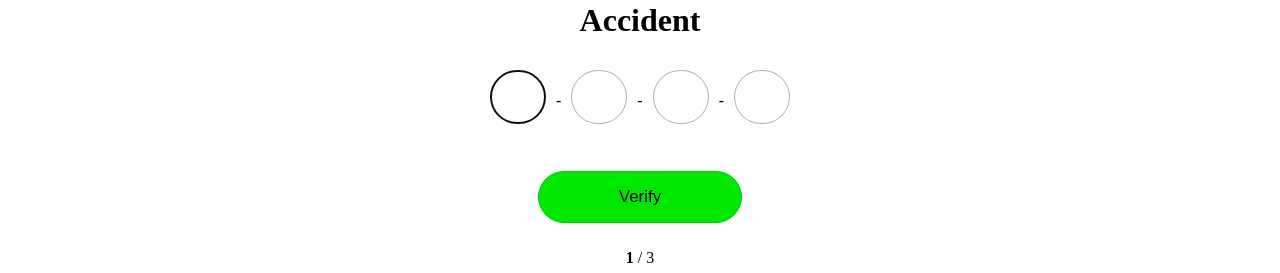
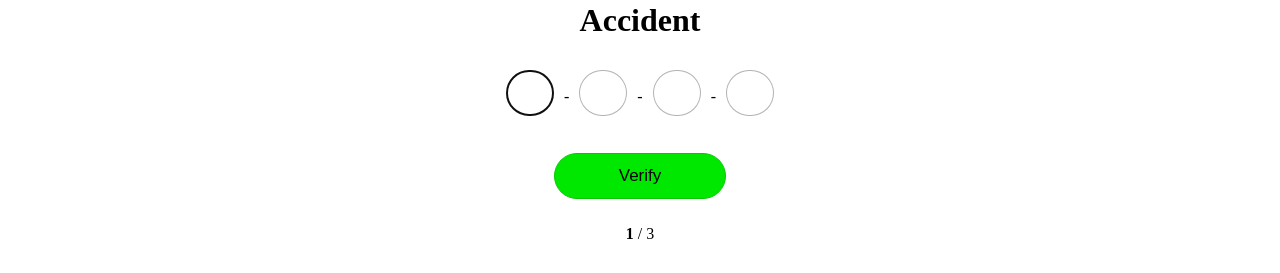
Before and after one commit to emre15900/word-challenge, a Next.js app: page / in a window 1280 px wide. Shown: the part 423-696 px from the top of the page. Built offline with nearby package versions, Linux system fonts and the light colour scheme.

Commit message:
handleFormSubmit

```diff
--- a/src/pages/index.tsx
+++ b/src/pages/index.tsx
@@ -43,6 +43,10 @@ function HomePage() {
     setOtp("");
   }, [currentPage]);
 
+  const handleFormSubmit = (event: React.FormEvent) => {
+    event.preventDefault();
+  };
+
   const notify = (answer: string) => {
     toast(
       otp === answer
@@ -70,11 +74,11 @@ function HomePage() {
     background: "#00e800",
     outline: 0,
     border: "1px solid rgb(4 201 4)",
-    padding: "15px 5rem",
+    padding: "12px 4rem",
     fontWeight: 400,
     fontSize: "17px",
     cursor: "pointer",
-    marginTop: "30px",
+    marginTop: "20px",
     transition: "background 0.3s ease",
     color: "#000",
   });
@@ -103,6 +107,7 @@ function HomePage() {
         Word Challenge
       </h1>
       <hr />
+      <form onSubmit={handleFormSubmit}>
         <div
           key={currentWord.id}
           style={{
@@ -139,11 +144,11 @@ function HomePage() {
               inputType="text"
               shouldAutoFocus
               inputStyle={{
-              width: "50px",
-              height: "50px",
+                width: "42px",
+                height: "42px",
                 margin: "0 10px",
                 fontSize: "20px",
-              borderRadius: 50,
+                borderRadius: 80,
                 border: "1px solid rgba(0,0,0,0.3)",
                 fontWeight: 800,
               }}
@@ -151,6 +156,7 @@ function HomePage() {
           </div>
           <div>
             <button
+              type="submit"
               style={buttonStyle}
               onMouseOver={handleHover}
               onMouseLeave={handleMouseLeave}
@@ -166,73 +172,7 @@ function HomePage() {
             </p>
           </div>
         </div>
-      {/* {words.map((word) => {
-        return (
-          <div
-            key={word.id}
-            style={{
-              width: "100%",
-              display: "flex",
-              flexDirection: "column",
-              justifyContent: "center",
-              alignItems: "center",
-              gap: 10,
-            }}
-          >
-            <div style={{ width: 350 }}>
-              <img
-                src={word.img}
-                alt={word.word}
-                style={{
-                  borderRadius: "30px",
-                  marginTop: "30px",
-                  boxShadow: "0 0 10px 0 #000000",
-                  width: "100%",
-                }}
-              />
-            </div>
-            <div>
-              <h1>{word.word}</h1>
-            </div>
-            <div className={styles.otpInput}>
-              <OtpInput
-                value={otp}
-                onChange={setOtp}
-                numInputs={word.answer.length}
-                renderSeparator={<span>-</span>}
-                renderInput={(props) => <input {...props} />}
-                inputType="text"
-                // shouldAutoFocus
-                inputStyle={{
-                  width: "50px",
-                  height: "50px",
-                  margin: "0 10px",
-                  fontSize: "20px",
-                  borderRadius: 50,
-                  border: "1px solid rgba(0,0,0,0.3)",
-                  fontWeight: 800,
-                }}
-              />
-            </div>
-            <div>
-              <button
-                style={buttonStyle}
-                onMouseOver={handleHover}
-                onMouseLeave={handleMouseLeave}
-                onClick={() => notify(currentWord.answer)}
-              >
-                Verify
-              </button>
-              <ToastContainer />
-            </div>
-            <div>
-              <p style={{ fontWeight: 500 }}>
-                <strong>{currentWord.id}</strong> / {words.length}
-              </p>
-            </div>
-          </div>
-        );
-      })} */}
+      </form>
     </div>
   );
 }
```
Lines whose indentation alone changed are shown as unchanged.
